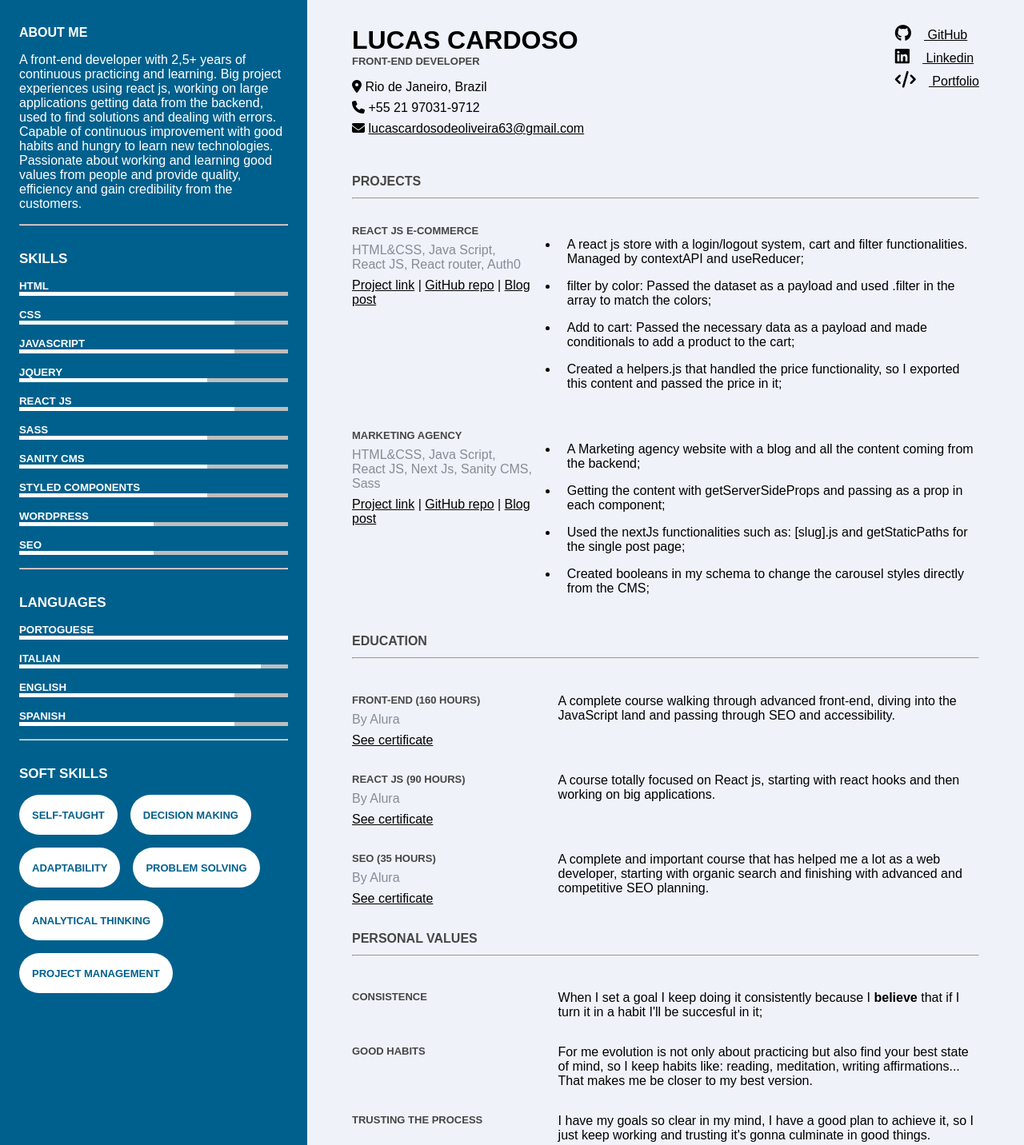
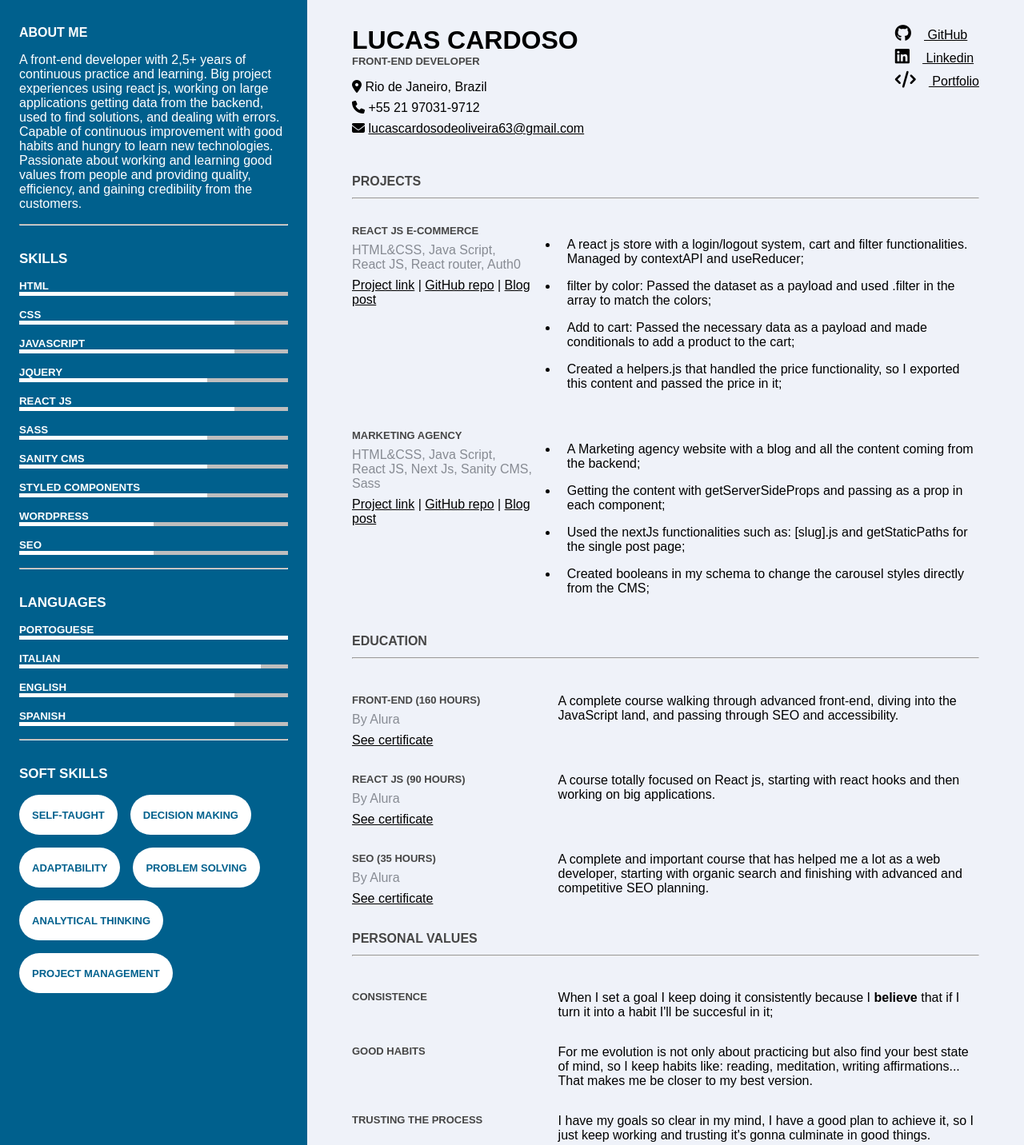
Before and after one commit to LucasCardoso20/lucas-cardoso-resume, a plain HTML site: page index.html in a window 1280 px wide. Shown: the top 1432 px of the page at 80% size. Drawn offline with Linux system fonts and the light colour scheme; files whose address does not match are found by name; a web font is replaced by a local one.

Commit message:
made some correction on the texts

```diff
--- a/index.html
+++ b/index.html
@@ -20,11 +20,11 @@
 
             <h2 class="title-aside">About me</h2>
 
-            <p class="about">A front-end developer with 2,5+ years of continuous practicing and learning. Big project
+            <p class="about">A front-end developer with 2,5+ years of continuous practice and learning. Big project
                 experiences using react js, working on large applications getting data from the backend, used to find
-                solutions and dealing with errors. Capable of continuous improvement with good habits and hungry to
-                learn new technologies. Passionate about working and learning good values from people and provide
-                quality, efficiency and gain credibility from the customers.
+                solutions, and dealing with errors. Capable of continuous improvement with good habits and hungry to
+                learn new technologies. Passionate about working and learning good values from people and providing
+                quality, efficiency, and gaining credibility from the customers.
             </p>
 
             <hr />
@@ -355,7 +355,7 @@
                     </div>
 
                     <div class="project-description">
-                        A complete course walking through advanced front-end, diving into the JavaScript land and
+                        A complete course walking through advanced front-end, diving into the JavaScript land, and
                         passing through SEO and accessibility.
                     </div>
                 </div>
@@ -413,7 +413,7 @@
 
                     <div class="project-description">
                         When I set a goal I keep doing it consistently because I <strong>believe</strong> that if I
-                        turn it in a habit I'll be succesful in it;
+                        turn it into a habit I'll be succesful in it;
                     </div>
                 </div>
 
```
